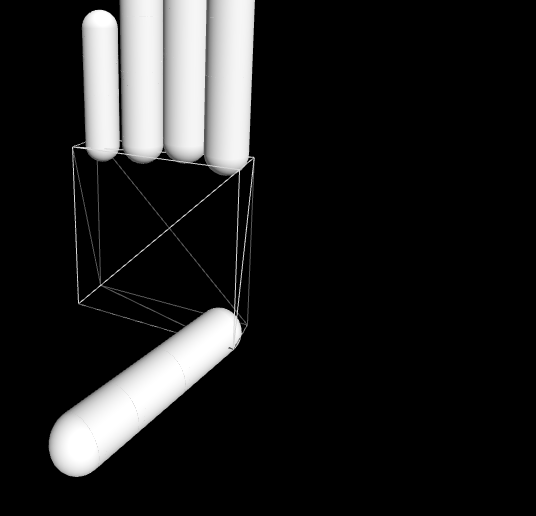
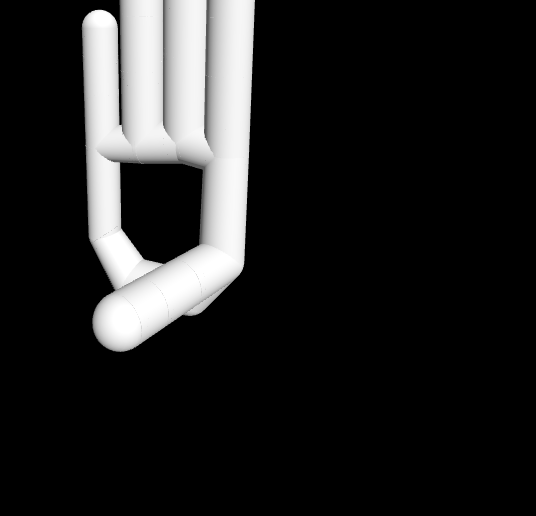
Before and after one commit to zrajm/3d-hand, a plain HTML site: page index.html in a window 1280 px wide. Shown: the part 270-786 px from the top of the page, 480-1016 px from the left. Drawn offline with Linux system fonts and the light colour scheme.

Commit message:
Added palm outline

```diff
--- a/index.html
+++ b/index.html
@@ -20,7 +20,7 @@
     return modifyMesh(new THREE.Mesh(geometry), xtra)
   }
 
-  // Usage: createMesh(geometry, [{ x, y, z, a, b, c, material }])
+  // Usage: modifyMesh(geometry, [{ x, y, z, a, b, c, material }])
   const defaultMaterial = new THREE.MeshPhongMaterial({ color: 0xffffff })
   function modifyMesh(geometry, {
     x = 0, y = 0, z = 0,            // position
@@ -62,6 +62,22 @@
     return [innerSegment, middleSegment, outerSegment, finger]
   }
 
+  function createCylinder([x1 = 0, y1 = 0, z1 = 0, r1 = 1], [x2 = x1, y2 = y1, z2 = z1, r2 = r1]) {
+    const start  = new THREE.Vector3(x1, y1, z1)
+    const end    = new THREE.Vector3(x2, y2, z2)
+    const mid    = new THREE.Vector3().addVectors(start, end).multiplyScalar(0.5)
+    const length = start.distanceTo(end)
+    // Rotate to align with direction vector
+    const rotationMatrix = new THREE.Matrix4()
+      .makeRotationX(Math.PI / 2);             // rotate 90° around X axis
+    const orientation = new THREE.Matrix4()    // cylinder orientation
+      .lookAt(start, end, new THREE.Vector3(0, 1, 0))
+      .multiply(rotationMatrix)
+    return new THREE.CylinderGeometry(r1, r2, length)
+      .applyMatrix4(orientation)               // apply orientation
+      .translate(...mid)                       // move to midpoint
+  }
+
   // Set up the scene, camera, and renderer
   const scene = new THREE.Scene()
   const camera = new THREE.PerspectiveCamera(75, window.innerWidth / window.innerHeight, 0.1, 1000)
@@ -78,10 +94,7 @@
   scene.add(directionalLight)
 
   // Hand base
-  const handGeometry = new THREE.BoxGeometry(1.6, 1.6, 0.4)
-  const handMaterial = new THREE.MeshPhongMaterial({ color: 0xffffff })
-  handMaterial.wireframe = true
-  const hand = new THREE.Mesh(handGeometry, handMaterial)
+  const hand = new THREE.Group()
   scene.add(hand)
   hand.position.set(0, -1, 0)
 
@@ -89,12 +102,49 @@
   const fingerLength = 0.75
   const fingerWidth  = 0.2
   const fingers = [
-    ["Thumb",         ...createFinger( .6,  -.8,  0,  fingerWidth,       fingerLength, [Math.PI * .5, Math.PI, -.25])],
+    ["Thumb",         ...createFinger( .6,  -.1,  0,  fingerWidth,       fingerLength * .75, [Math.PI * .5, Math.PI, -.25])],
     ["Index Finger",  ...createFinger( .6, .85, -.05, fingerWidth * .95, fingerLength * .88)],
     ["Middle Finger", ...createFinger( .2, .9,  -.1,  fingerWidth,       fingerLength)],
     ["Ring Finger",   ...createFinger(-.2, .85, -.05, fingerWidth * .95, fingerLength * .88)],
     ["Little Finger", ...createFinger(-.6, .8,  0,    fingerWidth * .8,  fingerLength * .65)],
   ]
+  hand
+    .add(new THREE.Mesh(createCylinder(
+      [ .6,  .85, -.05, fingerWidth * .95],    // index
+      [ .2,  .9,  -.1,  fingerWidth      ],    // middle
+    ), defaultMaterial))
+    .add(new THREE.Mesh(createCylinder(
+      [ .2,  .9,  -.1,  fingerWidth      ],    // middle
+      [-.2,  .85, -.05, fingerWidth * .95],    // ring
+    ), defaultMaterial))
+    .add(new THREE.Mesh(createCylinder(
+      [-.2,  .85, -.05, fingerWidth * .95],    // ring
+      [-.6,  .8,  0,    fingerWidth * .8 ],    // little
+    ), defaultMaterial))
+    .add(new THREE.Mesh(createCylinder(
+      [ .6, -.1,  0,    fingerWidth      ],    // thumb
+      [ .6,  .85, -.05, fingerWidth * .95],    // index
+    ), defaultMaterial))
+    .add(new THREE.Mesh(createCylinder(
+      [-.6,  .8,  0,    fingerWidth * .8 ],    // little
+      [-.6, -.1,  0,    fingerWidth * .8 ],    // palm corner
+    ), defaultMaterial))
+    .add(new THREE.Mesh(createCylinder(
+      [-.3, -.5,  0,    fingerWidth      ],    // wrist palm corner
+      [ .3, -.5,  0,    fingerWidth      ],    // wrist thumb
+    ), defaultMaterial))
+    .add(new THREE.Mesh(createCylinder(
+      [-.6, -.1,  0,    fingerWidth * .8 ],    // palm corner
+      [-.3, -.5,  0,    fingerWidth      ],    // wrist palm corner
+    ), defaultMaterial))
+    .add(new THREE.Mesh(createCylinder(
+      [ .6, -.1,  0,    fingerWidth      ],    // thumb
+      [ .3, -.5,  0,    fingerWidth      ],    // wrist thumb
+    ), defaultMaterial))
+    .add(createMesh('sphere', fingerWidth * .8, { x: -.6, y: -.1 }))   // palm corner
+    .add(createMesh('sphere', fingerWidth,      { x:  .6, y: -.1 }))   // thumb corner
+    .add(createMesh('sphere', fingerWidth, { x: -.3, y: -.5 }))   // palm corner
+    .add(createMesh('sphere', fingerWidth, { x:  .3, y: -.5 }))   // thumb corner
 
   // GUI controls
   const gui = new GUI()
```
Also changed, not shown: TODO.txt.
